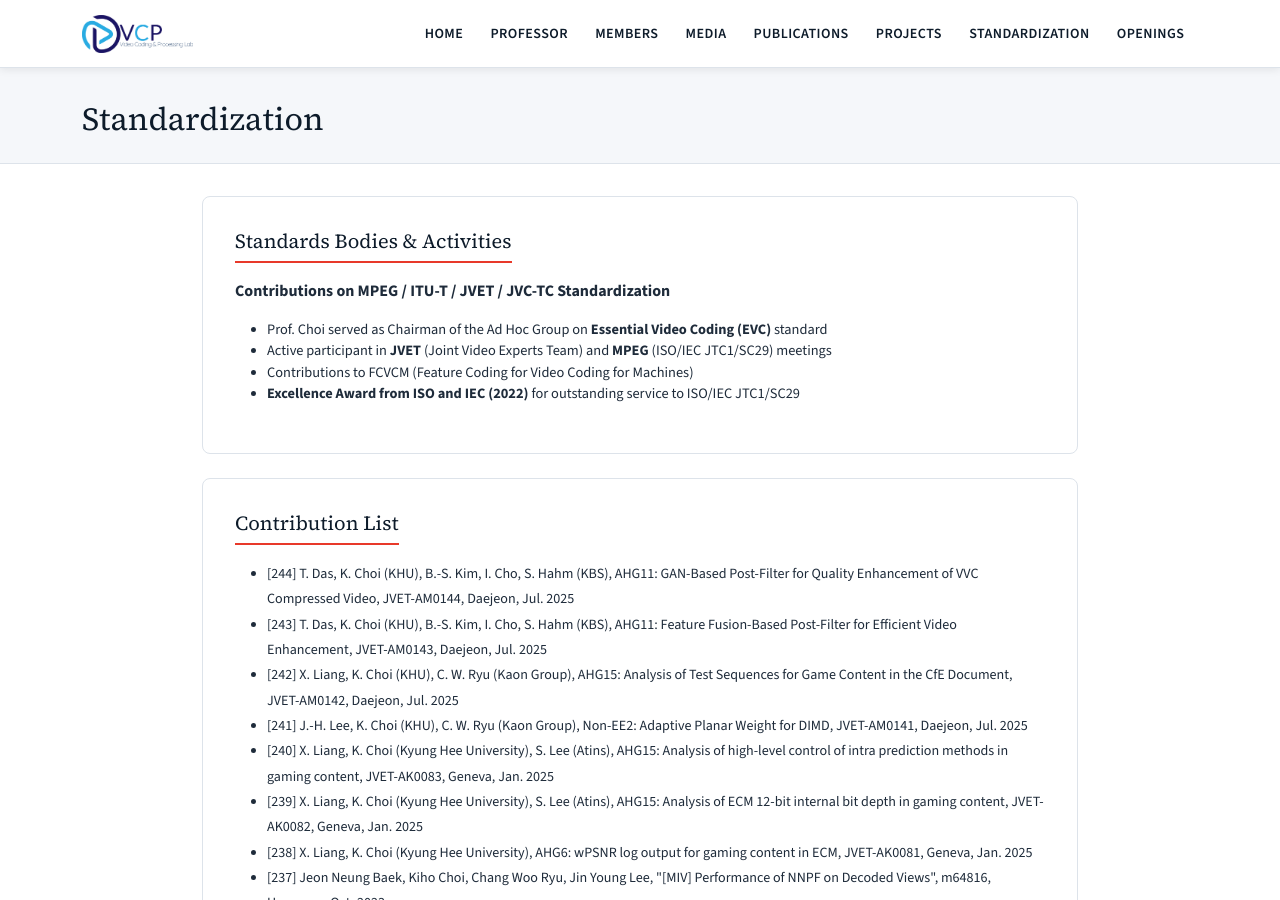
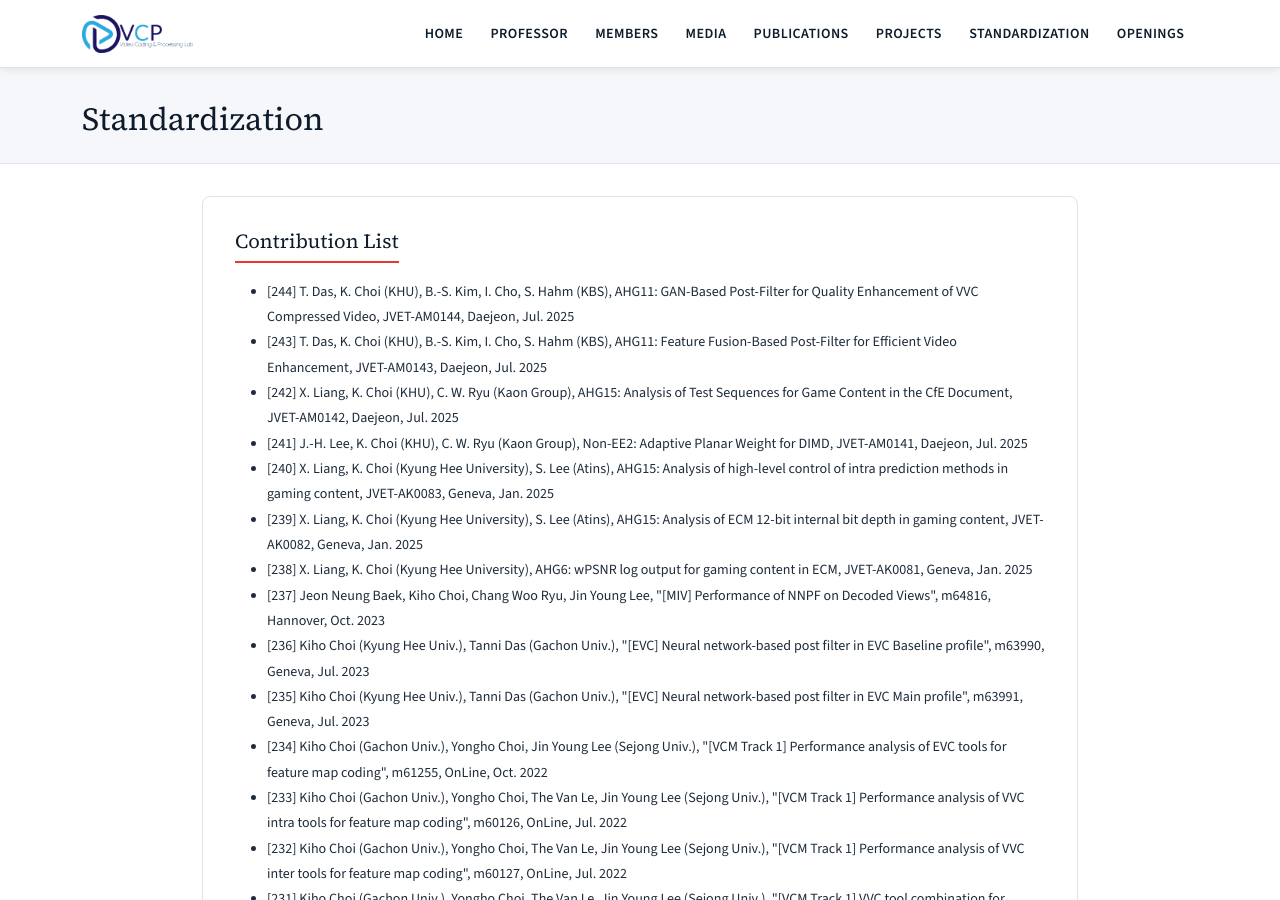
Before and after one commit to hazelran/lab_test2, a Jekyll site: the page built from _pages/standardization.html, in a window 1280 px wide and 900 px high. Built offline with Jekyll 4.4.1, drawn with Linux system fonts in a browser that asks for light colours.

Commit message:
Update standardization.html

```diff
--- a/_pages/standardization.html
+++ b/_pages/standardization.html
@@ -12,17 +12,6 @@ permalink: /standardization/
 
 <div class="content-section">
   <div class="container" style="max-width:900px;">
-
-    <div class="section-card">
-      <h3>Standards Bodies &amp; Activities</h3>
-      <p><strong>Contributions on MPEG / ITU-T / JVET / JVC-TC Standardization</strong></p>
-      <ul style="font-size:0.9rem;">
-        <li>Prof. Choi served as Chairman of the Ad Hoc Group on <strong>Essential Video Coding (EVC)</strong> standard</li>
-        <li>Active participant in <strong>JVET</strong> (Joint Video Experts Team) and <strong>MPEG</strong> (ISO/IEC JTC1/SC29) meetings</li>
-        <li>Contributions to FCVCM (Feature Coding for Video Coding for Machines)</li>
-        <li><strong>Excellence Award from ISO and IEC (2022)</strong> for outstanding service to ISO/IEC JTC1/SC29</li>
-      </ul>
-    </div>
 
     <div class="section-card mt-3">
       <h3>Contribution List</h3>
```
